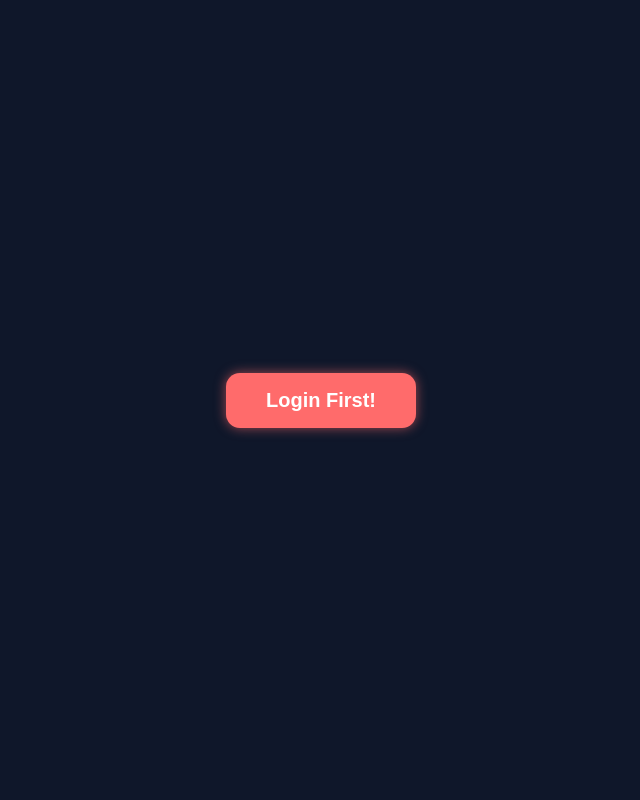
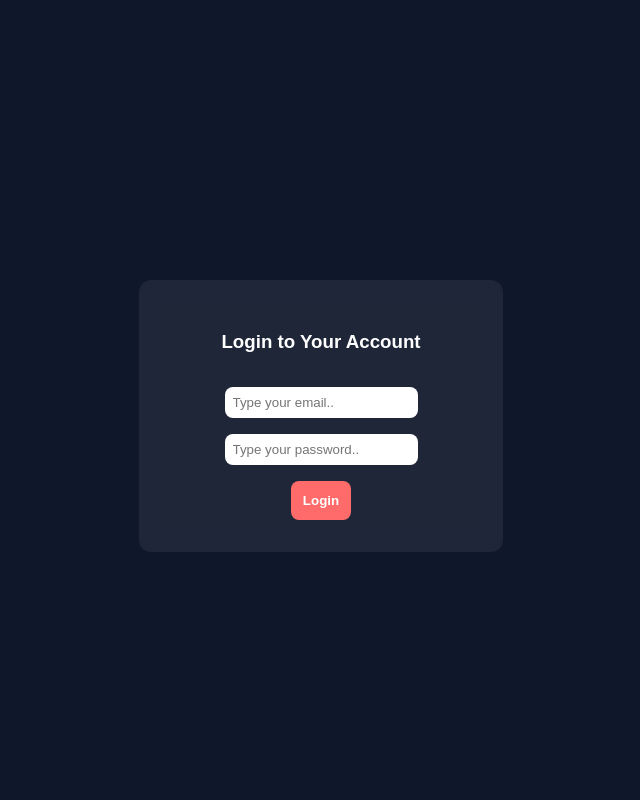
Before and after one commit to TinkerTechie/Foresight-Finance, a Next.js app: page /login in a window 1280 px wide. Both pictures are taken after a click on the button "Login First!". Shown: the top 800 px of the page, without its empty margins (319-959 px from the left). Built offline with nearby package versions, Linux system fonts and the light colour scheme.

Commit message:
login page completed

```diff
--- a/src/app/login/page.js
+++ b/src/app/login/page.js
@@ -1,19 +1,77 @@
-"use client"
-import "./style1.css"
-import React,{useState} from "react"
+"use client";
+import React, { useState, useEffect } from "react";
+import "./style1.css";
+
 export default function Login() {
-    const [showLogin,setShowLogin] = useState(false)
-    return (
-        <>
-        <div className="btn">
-        <button className="buttn" onClick={() => setShowLogin(true)}>Login First!</button>
-       </div>
-        {showLogin && <div className="logcont">
+  const [isLoggedIn, setIsLoggedIn] = useState(false);
+  const [email, setEmail] = useState("");
+  const [showLogin, setShowLogin] = useState(false);
+
+  useEffect(() => {
+    const storedEmail = localStorage.getItem("userEmail");
+    if (storedEmail) {
+      setIsLoggedIn(true);
+      setEmail(storedEmail);
+    }
+  }, []);
+
+  const handleLogin = (e) => {
+    e.preventDefault();
+    const emailInput = e.target.email.value;
+    setIsLoggedIn(true);
+    setEmail(emailInput);
+    localStorage.setItem("userEmail", emailInput);
+  };
+
+  return (
+    <div className="btn">
+      {!isLoggedIn && !showLogin && (
+        <button className="buttn" onClick={() => setShowLogin(true)}>
+          Login First!
+        </button>
+      )}
+
+      {!isLoggedIn && showLogin && (
+        <div className="log1">
+          <form className="logcont" onSubmit={handleLogin}>
             <h3 className="lgbtn">Login to Your Account</h3>
-            <input type="email" placeholder="Type your email.." className="inp1"/>
-            <input type="password" placeholder="Type your password.." className="inp2"/>
-            <button>Login</button>
-            </div>}
-        </>
-    )
+            <input
+              type="email"
+              name="email"
+              placeholder="Type your email.."
+              className="inp1"
+              required
+            />
+            <input
+              type="password"
+              name="password"
+              placeholder="Type your password.."
+              className="inp1"
+              required
+            />
+            <button type="submit" className="btnlog">
+              Login
+            </button>
+          </form>
+        </div>
+      )}
+
+      {isLoggedIn && (
+        <div className="log1">
+          <h2 style={{ color: "#fff" }}>Welcome, {email} 🎉</h2>
+          <button
+            className="btnlog"
+            onClick={() => {
+              localStorage.removeItem("userEmail");
+              setIsLoggedIn(false);
+              setEmail("");
+              setShowLogin(false);
+            }}
+          >
+            Logout
+          </button>
+        </div>
+      )}
+    </div>
+  );
 }
--- a/src/app/login/style1.css
+++ b/src/app/login/style1.css
@@ -21,7 +21,12 @@
     box-shadow: 0 0 12px rgba(255 ,107 ,107 ,0.6);
     transition: all 0.3s ease-in-out;
 }
-
+.log1{
+    opacity: none;
+}
+.buttn:hover .log1{
+    opacity: 1;
+}
 .logcont{
     margin-top: 2rem;
     background-color: #ffffff11;
@@ -29,8 +34,27 @@
     border-radius: 12px;
     backdrop-filter: blur(10px);
     display: flex;
+    align-items: center;
     flex-direction: column;
     gap: 1rem;
     width: 300px;
 
 }
+.inp1{
+    padding: 0.5rem;
+  border-radius: 8px;
+  border: none;
+  background: #fff;
+}
+.lgbtn{
+    color: #fff;
+}
+.btnlog{
+    padding: 0.75rem;
+  background-color: #FF6B6B;
+  color: #fff;
+  border: none;
+  border-radius: 8px;
+  font-weight: bold;
+  cursor: pointer;
+}
```
Lines whose indentation alone changed are shown as unchanged.
